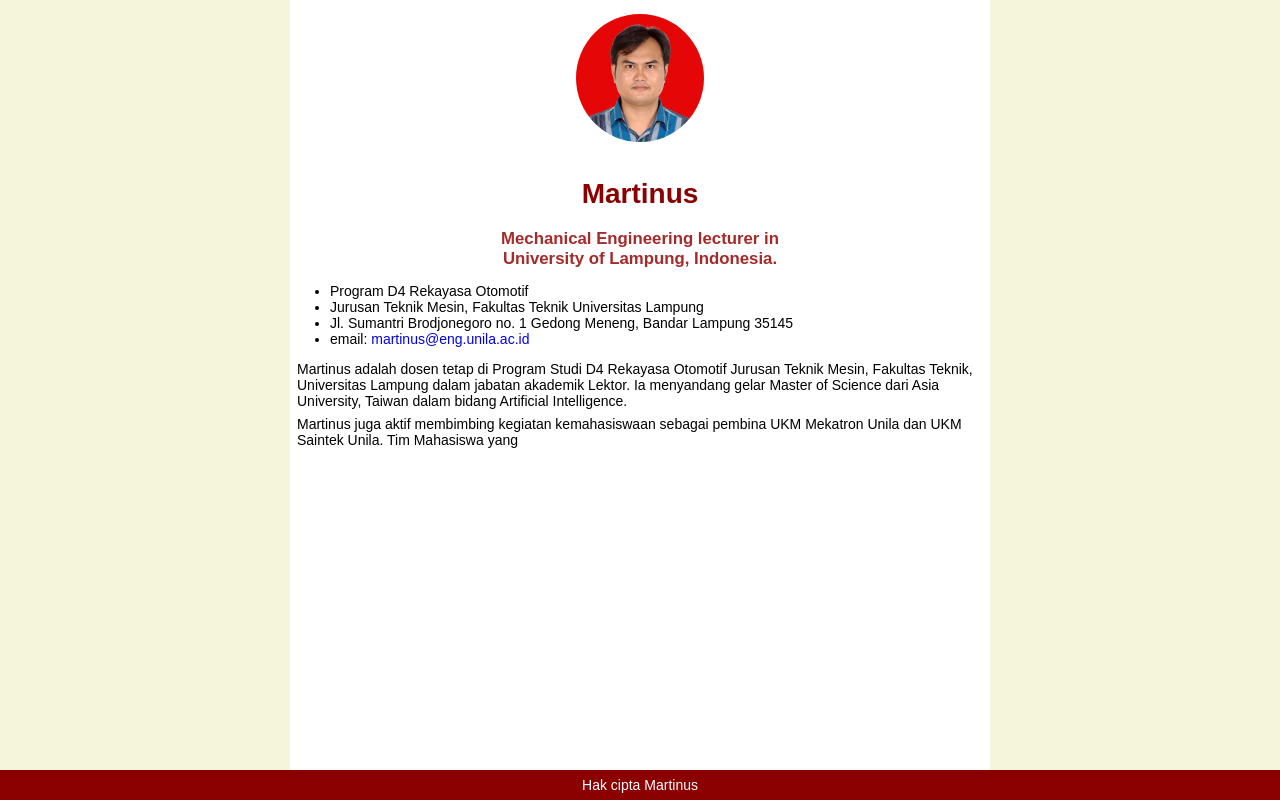
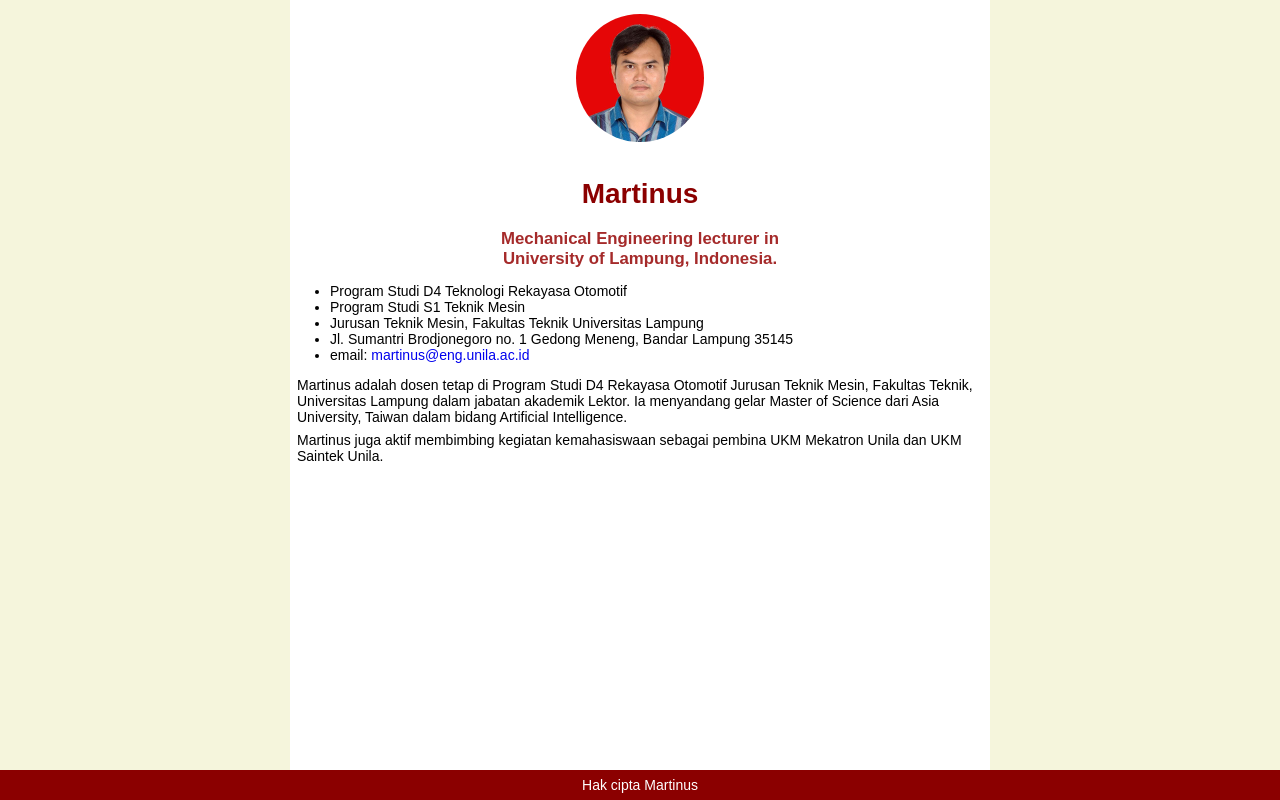
Before and after one commit to martinusmart/martinusmart.github.io, a plain HTML site: page index.html in a window 1280 px wide. Drawn offline with Linux system fonts and the light colour scheme.

Commit message:
Update index.html

```diff
--- a/index.html
+++ b/index.html
@@ -24,7 +24,8 @@
         </div>
 
             <ul>
-                <li>Program D4 Rekayasa Otomotif</li>
+                <li>Program Studi D4 Teknologi Rekayasa Otomotif</li>
+                <li>Program Studi S1 Teknik Mesin</li>
                 <li>Jurusan Teknik Mesin, Fakultas Teknik Universitas Lampung</li>
                 <li>Jl. Sumantri Brodjonegoro no. 1 Gedong Meneng, Bandar Lampung 35145</li>
                 <li>email: <a href="mailto:martinus@eng.unila.ac.id">martinus@eng.unila.ac.id</a></li>
@@ -32,7 +33,7 @@
 
             <p>Martinus adalah dosen tetap di Program Studi D4 Rekayasa Otomotif Jurusan Teknik Mesin, Fakultas Teknik, Universitas Lampung dalam jabatan akademik Lektor. Ia menyandang gelar Master of Science dari Asia University, Taiwan dalam bidang Artificial Intelligence.</p>
 
-            <p>Martinus juga aktif membimbing kegiatan kemahasiswaan sebagai pembina UKM Mekatron Unila dan UKM Saintek Unila. Tim Mahasiswa yang
+            <p>Martinus juga aktif membimbing kegiatan kemahasiswaan sebagai pembina UKM Mekatron Unila dan UKM Saintek Unila.
 
         </div>
         <div class="footer">
```
